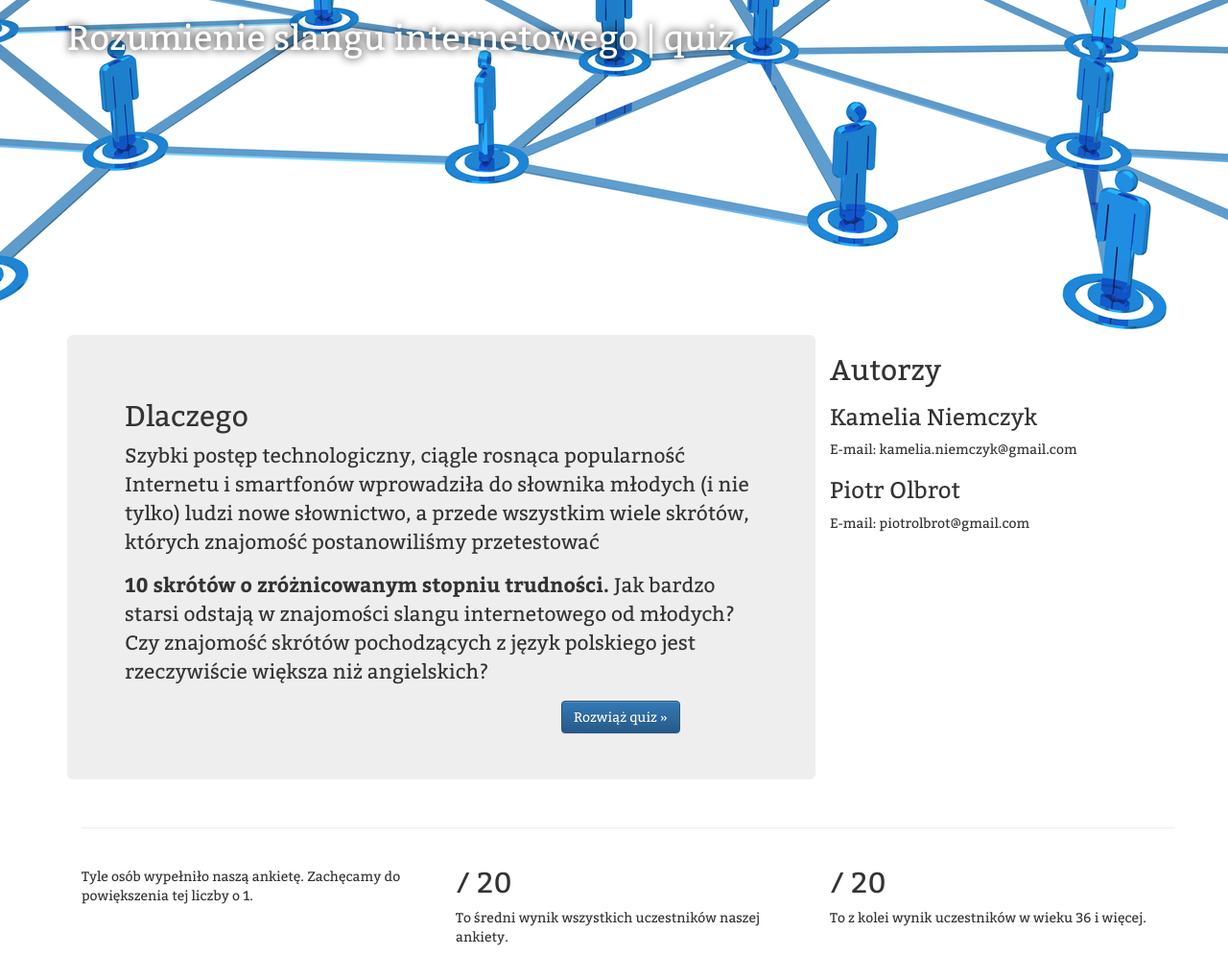
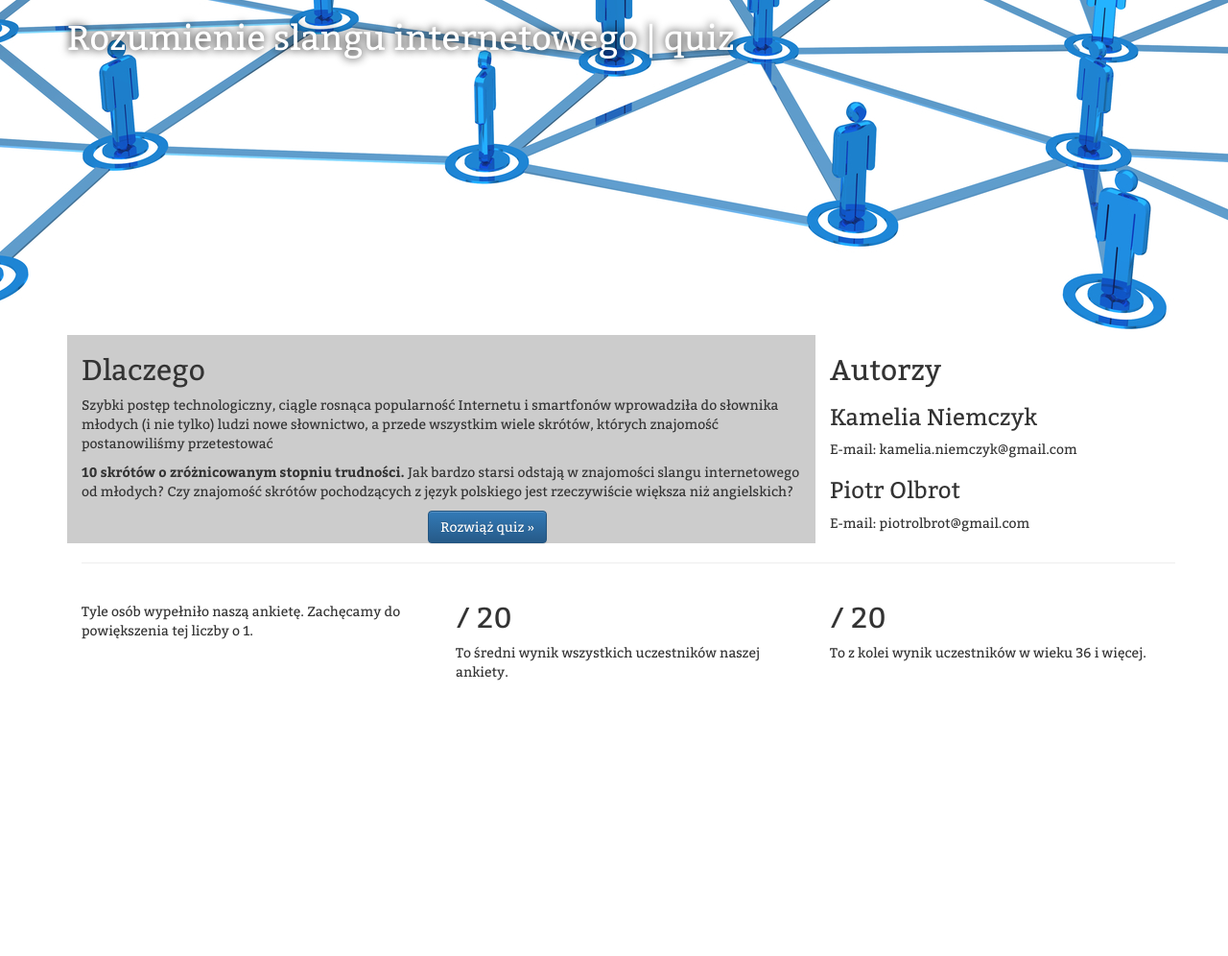
Before and after one commit to kniem/ankieta, a Flask app: template templates/welcome.html in a window 1280 px wide. Shown: the part 51-1047 px from the top of the page at 96% size. After the commit the page ends 760 px from the top, so only its background shows below. Run offline with Flask 2, Linux system fonts and the light colour scheme; the template is opened without the code that fills it, so the values that code supplies are empty; some libraries are stand-ins or nearby versions.

Commit message:
final touches pt 3

```diff
--- a/static/css/theme.css
+++ b/static/css/theme.css
@@ -78,6 +78,6 @@
     margin: 0 auto;
 }
 
-.entry-button {
-    float: right;
+.front-col{
+    background-color: #ccc;
 }
--- a/templates/base.html
+++ b/templates/base.html
@@ -4,7 +4,7 @@
       <meta charset="utf-8">
       <meta http-equiv="X-UA-Compatible" content="IE=edge">
       <meta name="viewport" content="width=device-width, initial-scale=1">
-      <title>My application</title>
+      <title>Rozumienie slangu internetowego | quiz</title>
 
       <!-- Bootstrap core CSS -->
       <link href="static/css/bootstrap.min.css" rel="stylesheet">
--- a/templates/welcome.html
+++ b/templates/welcome.html
@@ -10,12 +10,12 @@
     <div class="container">
 
         <div class="row">
-            <div class="col-sm-8 jumbotron">
+            <div class="col-sm-8 front-col">
                 <h2>Dlaczego</h2>
                 <p>Szybki postęp technologiczny, ciągle rosnąca popularność Internetu i smartfonów wprowadziła do słownika młodych (i nie tylko) ludzi nowe słownictwo, a przede wszystkim wiele skrótów, których znajomość postanowiliśmy przetestować</p>
                 <p><strong>10 skrótów o zróżnicowanym stopniu trudności.</strong> Jak bardzo starsi odstają w znajomości slangu internetowego od młodych? Czy znajomość skrótów pochodzących z język polskiego jest rzeczywiście większa niż angielskich?</p>
-                <div class="col-md-4 col-md-offset-4 entry-button">
-                    <a class="btn btn-primary" href="/form">Rozwiąż quiz &raquo;</a>
+                <div class="col-md-4 col-md-offset-4">
+                    <a class="btn btn-primary pull-right" href="/form">Rozwiąż quiz &raquo;</a>
                 </div>
             </div>
             <div class="col-sm-4">
```
